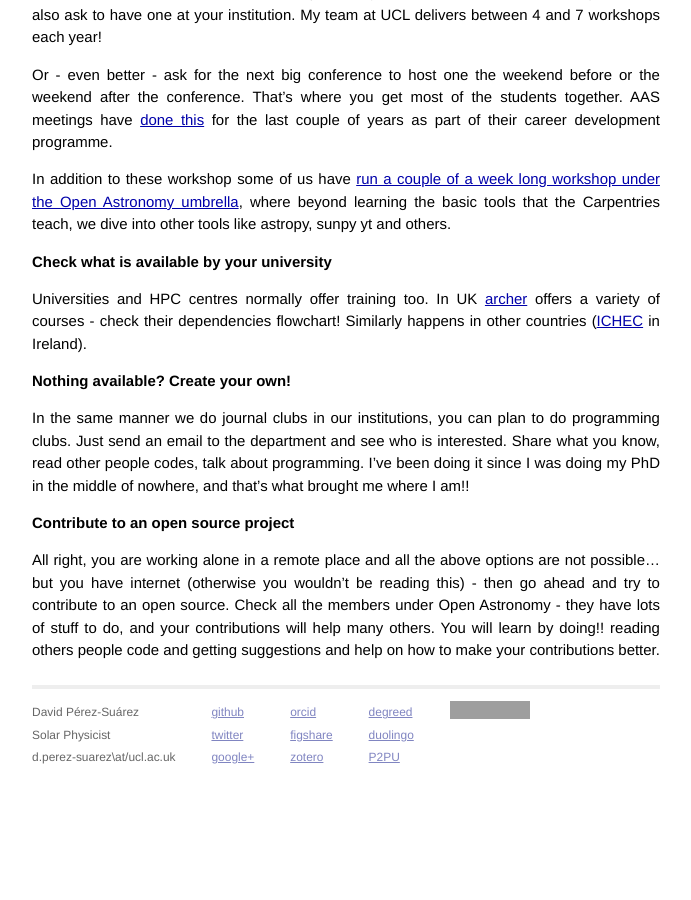
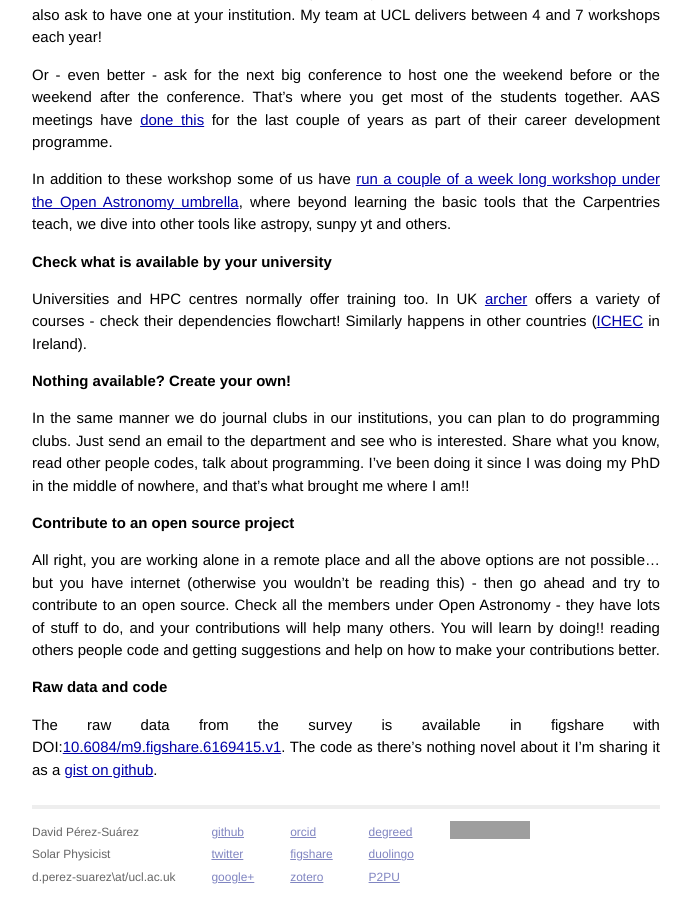
Before and after one commit to dpshelio/dpshelio.github.io, a Jekyll site: the page built from _posts/2018/04/15/2018-04-15-software-taught-on-physics.md, in a window 1280 px wide and 900 px high, scrolled down 6987 px. Shown: the whole window, without its empty margins (294-985 px from the left). Built offline with Jekyll 4.4.1, drawn with Linux system fonts in a browser that asks for light colours; before the commit the page ends 7768 px from its top, so only the background shows below that; grey boxes are pictures that could not be loaded.

Commit message:
Updated post to add links to code and data

```diff
--- a/_posts/2018/04/15/2018-04-15-software-taught-on-physics.md
+++ b/_posts/2018/04/15/2018-04-15-software-taught-on-physics.md
@@ -184,3 +184,11 @@ the members under Open Astronomy - they have lots of stuff to do, and your
 contributions will help many others. You will learn by doing!! reading others
 people code and getting suggestions and help on how to make your contributions
 better.
+
+
+### Raw data and code
+
+The raw data from the survey is available in figshare with
+DOI:[10.6084/m9.figshare.6169415.v1](https://doi.org/10.6084/m9.figshare.6169415.v1).
+The code as there's nothing novel about it I'm sharing it as a
+[gist on github](https://gist.github.com/dpshelio/50726b0096084407bb3437a68858b8d9).
```
